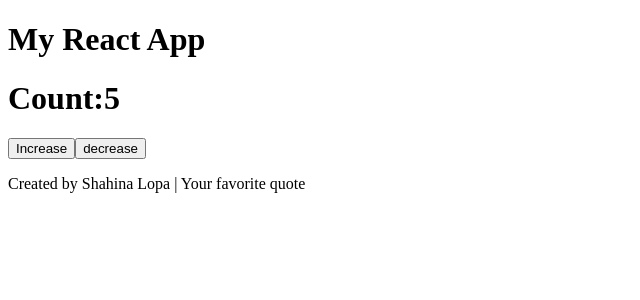
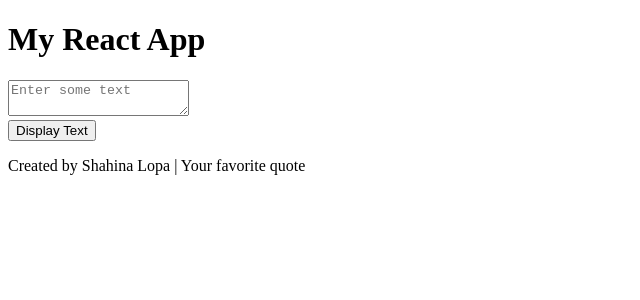
Before and after one commit to shahina0199/3, a React (Vite) app: page / in a window 1280 px wide. Shown: the top 300 px of the page, without its empty margins (0-640 px from the left). Built offline with nearby package versions, Linux system fonts and the light colour scheme.

Commit message:
Update Content.jsx

```diff
--- a/src/component/Content.jsx
+++ b/src/component/Content.jsx
@@ -2,31 +2,35 @@ import { useState } from "react";
 
 
 
-const Content = () => {
-  const [count, setCount] = useState(5);
-  console.log(count);
 
-  const increaseCount = () => {
-    setCount(count + 1);
-  };
-  const decreaseCount= () => {
-    setCount(count - 1);
+
+
+
+
+function Content() {
+  const [text, setText] = useState('');
+  const [displayedText, setDisplayedText] = useState('');
+
+  const handleButtonClick = () => {
+    setDisplayedText(text);
   };
 
+  const handleTextAreaChange = (event) => {
+    setText(event.target.value);
+  };
 
   return (
     <div>
-      <h1>Count:{count}</h1>
-      <button onClick={increaseCount} >
-        Increase
-      </button>
-      <button onClick={decreaseCount}>
-      decrease
-      </button>
-
-
+      <textarea
+        value={text}
+        onChange={handleTextAreaChange}
+        placeholder="Enter some text"
+      />
+      <br />
+      <button onClick={handleButtonClick}>Display Text</button>
+      <p>{displayedText}</p>
     </div>
   );
-};
+}
 
 export default Content;
```
